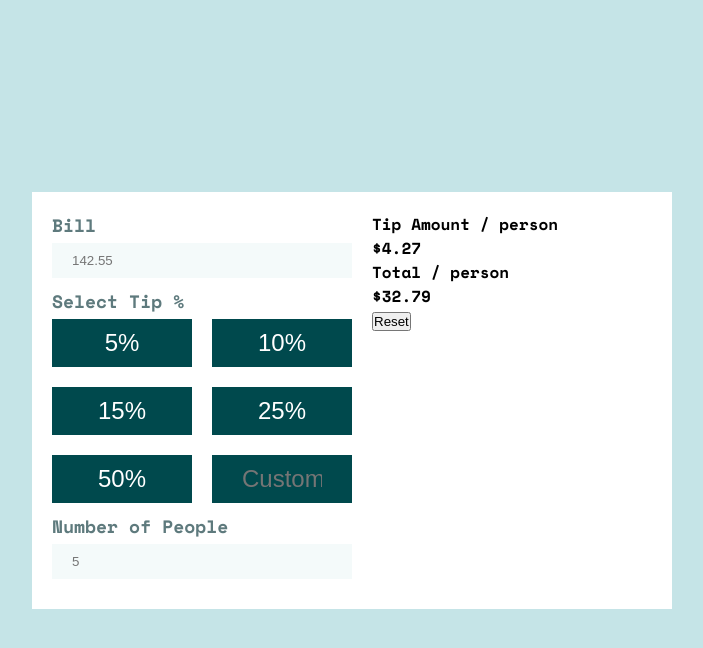
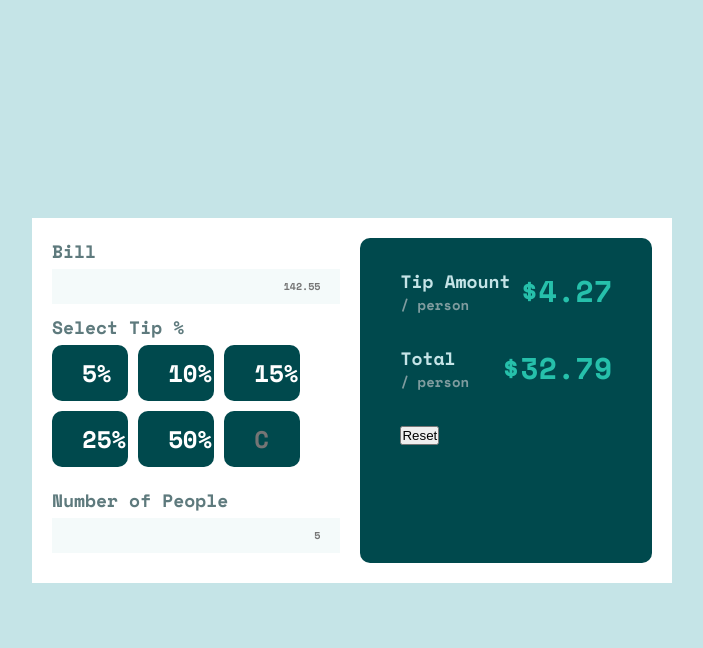
Before and after one commit to Saumya-Shrestha/WebDev, a PHP site: page / in a window 1280 px wide. Shown: the top 648 px of the page, without its empty margins (288-991 px from the left). Run offline with PHP 8.4, Linux system fonts and the light colour scheme.

Commit message:
what is the happening

```diff
--- a/index.html
+++ b/index.html
@@ -37,12 +37,18 @@
 
       <div class="calculation-result">
         <div class="tips-amount calculation-amount">
-          <div class="title">Tip Amount / person</div>
+          <div class="title">
+            <div class="main-title">Tip Amount</div>
+            <div class="subtitle">/ person</div>
+          </div>
           <div class="amount">$4.27</div>
         </div>
 
         <div class="total-amount calculation-amount">
-          <div class="title">Total / person</div>
+          <div class="title">
+            <div class="main-title">Total</div>
+            <div class="subtitle">/ person</div>
+          </div>
           <div class="amount">$32.79</div>
         </div>
 
--- a/style.css
+++ b/style.css
@@ -66,12 +66,15 @@ label, input {
     padding: 10px 20px;
     background-color: var(--color-veryLightGrayishCyan);
     border: none;
+    font-family: var(--primary-font);
+    color: var(--color-veryDarkCyan);
+    font-size: var(--font-size);
+    text-align: right;
 }
 
 .tips-group {
     display: flex;
     flex-wrap: wrap;
-    gap: 20px;
 }
 
 .tips-group .button {
@@ -80,9 +83,48 @@ label, input {
     border: none;
     color: var(--color-white);
     font-size: var(--font-input-size);
-    flex: 1;
+    width: calc(33.33% - 20px);
+    margin-right: 10px;
+    margin-bottom: 10px;
+    font-family: var(--primary-font);
+    border-radius: 10px;
 }
 
-.tips-group input {
-    display: inline;
+.tips-group .button:hover {
+    background-color: var(--color-lightGrayishCyan);
+    color: var(--color-veryDarkCyan);
+    cursor: pointer;
+    transition: all 0.2;
 }
+
+.calculation-result {
+    width: 50%;
+    padding: 30px 40px;
+    border-radius: 10px;
+    background-color: var(--color-veryDarkCyan);
+}
+
+.calculation-amount {
+    display: flex;
+    justify-content: space-between;
+    margin-bottom: 30px;
+}
+
+.main-title {
+    color: var(--color-lightGrayishCyan);
+    font-size: 18px;
+}
+
+.subtitle {
+    color: var(--color-grayishCyan);
+    font-size: 14px;
+}
+
+.amount {
+    font-size: 30px;
+    color: var(--color-strongCyan);
+}
+
+.button {
+
+}
```
